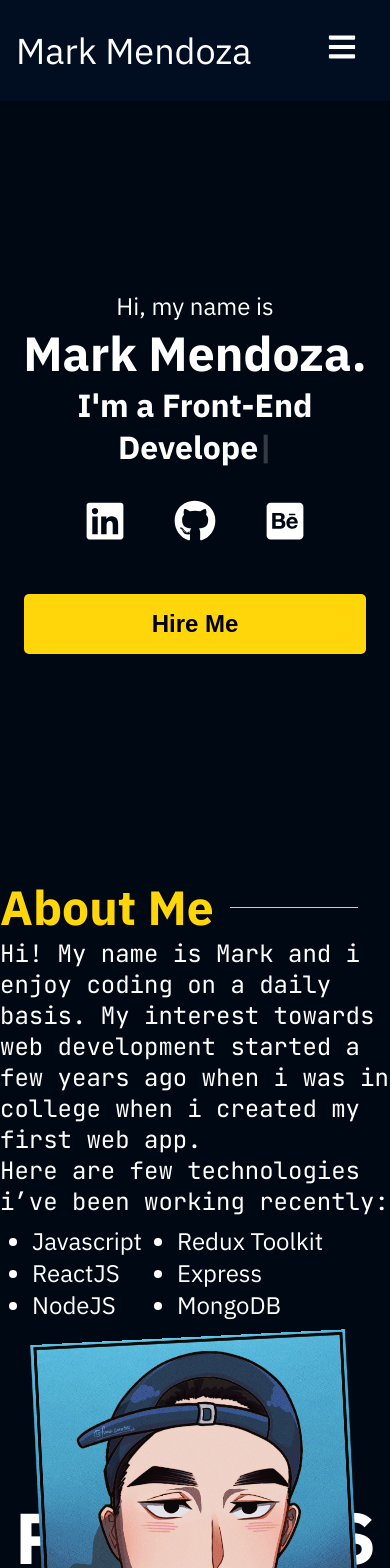
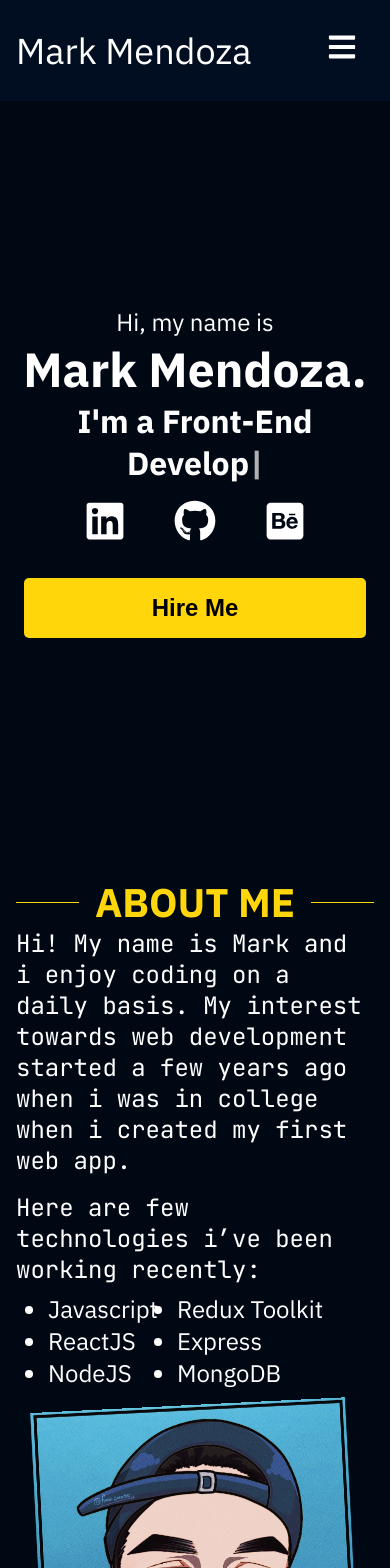
Before and after one commit to markmendozadev/personal_website, a React (Create React App) app: page / in a window 390 px wide. Shown: the top 1568 px of the page. Built offline with nearby package versions, Linux system fonts and the light colour scheme.

Commit message:
added animation

```diff
--- a/src/components/About/about.css
+++ b/src/components/About/about.css
@@ -1,21 +1,13 @@
 .about__container {
   margin-top: 2rem;
   height: calc(100vh - 230px);
+}
+.about__container .row .col-lg-8 > h2, .about__container p, .about__container ul, .about__container img {
   opacity: 0;
+  transition:  opacity 1s ease-in;
 }
 .about__container__anim {
-  animation: fadeInX 0.5s linear 0s;
   opacity: 1!important;
-}
-@keyframes fadeInX {
-  0% {
-    opacity: 0;
-    transform: translateX(-500px);
-  }
-  100% {
-    opacity: 1;
-    transform: translateY(0px);
-  }
 }
 .col-lg-8 {
   flex: 0 60%
@@ -24,7 +16,7 @@
   flex: 0 40%
 }
 
-@media only screen and (max-width: 768px) {
+@media only screen and (max-width: 48rem) {
   .col-lg-8 {
     flex: 100%
   }
@@ -34,11 +26,11 @@
 }
 
 .col-lg-8 > h2 {
-  font-size: 3rem;
+  font-size: clamp(2.5rem, 5vw,3rem);
   color: #FFD60A;
   display: flex;
   flex-direction: row;
-
+  text-transform: uppercase;
 }
 
 .col-lg-8 > h2:after{
@@ -46,9 +38,28 @@
   flex: 1 1;
   border-bottom: 1px solid #FFD60A;
   margin: auto 2rem auto 1rem;
-
 }
-
+@media only screen and (max-width: 48rem) {
+  .about__container {
+    height: 100%;
+  }
+  .col-lg-8 > h2:after, .col-lg-8 > h2:before {
+    content:''!important;
+    flex: 1 1!important;
+    border-bottom: 1px solid #FFD60A!important;
+    margin: auto 1rem!important;
+  }
+  .col-lg-8 > p {
+    text-align: left;
+    margin: auto 1rem;
+  }
+  .col-lg-8 > p:first-of-type {
+    margin-bottom: 1rem;
+  }
+  .tech-list {
+    margin: auto 1rem;
+  }
+}
 .col-lg-8 > p {
   font-size: 1.5rem;
   font-family: 'JetBrains Mono', monospace;
--- a/src/components/About/index.js
+++ b/src/components/About/index.js
@@ -6,15 +6,15 @@ const About = () => {
   const [containerRef,isVisible] = useObserver();
 
   return (
-    <div className={`about__container ${isVisible ? 'about__container__anim' : ''}`} id='about' >
+    <div className={`about__container`} id='about' ref={containerRef}>
       <div className='row'>
-        <div className='col-lg-8' ref={containerRef}>
-          <h2>About Me</h2>
-          <p>
+        <div className='col-lg-8' >
+          <h2 className={`${isVisible ? 'about__container__anim' : ''}`} style={{transitionDelay: "50ms"}}>About Me</h2>
+          <p className={`${isVisible ? 'about__container__anim' : ''}`} style={{transitionDelay: "300ms"}}>
           Hi! My name is Mark and i enjoy coding on a daily basis. My interest towards web development started a few years ago when i was in college when i created my first web app.
           </p>
-          <p>Here are few technologies i’ve been working recently:</p>
-          <ul className={`tech-list ${isVisible ? 'li_animated' : ''}`}>
+          <p className={`${isVisible ? 'about__container__anim' : ''}`} style={{transitionDelay: "600ms"}}>Here are few technologies i’ve been working recently:</p>
+          <ul className={`tech-list ${isVisible ? 'li_animated about__container__anim' : ''}`} style={{transitionDelay: "700ms"}}>
             <li>Javascript</li>
             <li>ReactJS</li>
             <li>NodeJS</li>
@@ -24,7 +24,7 @@ const About = () => {
           </ul>
         </div>
         <div className='col-lg-4'>
-          <img src={logo} alt='profile_img' width='90%' height='90%' className={`profile_img ${isVisible ? 'rotate_img' : ''}`} />
+          <img src={logo} alt='profile_img' width='90%' height='90%' className={`profile_img ${isVisible ? 'rotate_img about__container__anim' : ''}`} />
         </div>
       </div>
     </div>
--- a/src/components/Header/header.css
+++ b/src/components/Header/header.css
@@ -19,7 +19,7 @@ header>p {
   margin: 0;
 }
 
-header>.Typewriter {
+header>.typewriter__container >.Typewriter {
   font-size: clamp(2rem,5vw,3rem);
   font-weight: 600;
   margin-bottom: 1rem;
@@ -30,6 +30,14 @@ header>.Typewriter {
   padding: 1rem 8rem;
   font-size: 1.5rem;
 }
-.social_icons > svg {
+.social_icons > a {
   margin: 1rem 1.5rem;
+  color: #fff;
 }
+.header__container p, .header__container h1, .header__container .social_icons, .header__container .hire__button, .header__container .typewriter__container {
+  opacity: 0;
+  transition:  opacity 1s ease-in;
+}
+.header__container__anim {
+  opacity: 1!important;
+}
--- a/src/components/Header/index.js
+++ b/src/components/Header/index.js
@@ -2,12 +2,15 @@ import './header.css'
 import { Button } from '..';
 import Typewriter from 'typewriter-effect';
 import { FaGithub, FaLinkedin, FaBehanceSquare} from 'react-icons/fa'
+import useObserver from '../Hooks';
 const Header = () => {
+  const [containerRef,isVisible] = useObserver();
   return (
-    <div className='header__container' id='header'>
+    <div className='header__container' id='header' ref={containerRef}>
       <header>
-      <p>Hi, my name is</p>
-      <h1>Mark Mendoza.</h1>
+        <p className={`${isVisible ? 'header__container__anim' : ''}`} style={{transitionDelay: "50ms"}}>Hi, my name is</p>
+        <h1 className={`${isVisible ? 'header__container__anim' : ''}`} style={{transitionDelay: "200ms"}}>Mark Mendoza.</h1>
+        <div className={`typewriter__container ${isVisible ? 'header__container__anim' : ''}`} style={{transitionDelay: "400ms"}}>
           <Typewriter
               options={{
               autoStart: true,
@@ -27,12 +30,13 @@ const Header = () => {
               }).start();
             }}
           />
-      <div className='social_icons'>
-        <FaLinkedin size={42} />
-        <FaGithub size={42} />
-        <FaBehanceSquare size={42} />
         </div>
-      <Button className="hire__button">Hire Me</Button>
+        <div className={`social_icons ${isVisible ? 'header__container__anim' : ''}`} style={{transitionDelay: "600ms"}}>
+          <a href="https://www.linkedin.com/in/mark-mendoza-01157a219/" target="_blank" rel="noreferrer"><FaLinkedin size={42} /></a>
+          <a href="https://github.com/markmendozadev" target="_blank" rel="noreferrer"><FaGithub size={42} /></a>
+          <a href="https://www.behance.net/markmendoza-dev" target="_blank" rel="noreferrer"><FaBehanceSquare size={42} /></a>
+        </div>
+        <Button className={`hire__button ${isVisible ? 'header__container__anim' : ''}`} style={{transitionDelay: "800ms"}} >Hire Me</Button>
       </header>
     </div>
   )
--- a/src/components/Hooks/index.js
+++ b/src/components/Hooks/index.js
@@ -14,7 +14,7 @@ const useObserver = () => {
     let options = {
       root: null,
       rootMargin: '0px',
-      threshold: 1.0
+      threshold: 0.25
     }
     let observer = new IntersectionObserver(callbackFn, options);
     if(!isVisible){
--- a/src/components/NavBar/index.js
+++ b/src/components/NavBar/index.js
@@ -8,14 +8,23 @@ const NavBar = () => {
   const navRef = useRef(false)
   const toggleHandler = (e) => {
     const nav = navRef.current;
+    let button = e.currentTarget;
     const visivility = nav.getAttribute("data-visible");
     if(visivility === "false"){
       nav.setAttribute("data-visible", "true");
+      button.setAttribute("aria-expanded", "true");
       setIsOpen(() => true);
     } else {
       nav.setAttribute("data-visible", "false");
+      button.setAttribute("aria-expanded", "false");
       setIsOpen(() => false);
     }
+
+  }
+  const closeBgHandler = () => {
+    setIsOpen(() => false);
+    navRef.current.setAttribute("data-visible", "false");
+
   }
 
   return (
@@ -23,7 +32,8 @@ const NavBar = () => {
             <div>
               <h2><Link to="header" smooth={true} offset={-100} duration={50}>Mark Mendoza</Link></h2>
             </div>
-          <button className="mobile-nav-toggle" aria-controls="primary-navigation" onClick={toggleHandler}>{!isOpen ? <FaBars size={30} /> : 'X'}</button>
+            <button className='mobile-nav-toggle' onClick={toggleHandler} aria-expanded="false" aria-controls="primary-navigation" >{!isOpen ? <FaBars size={30} /> : 'X'}</button>
+            {isOpen && <div className="nav__overlay" onClick={closeBgHandler}></div> }
             <nav>
               <ul className='primary-navigation' id='primary-navigation' data-visible='false' ref={navRef}>
                 <li><Link activeClass="active" to="about" spy={true} smooth={true} offset={-200} duration={50}>ABOUT ME</Link></li>
--- a/src/components/NavBar/navbar.css
+++ b/src/components/NavBar/navbar.css
@@ -48,25 +48,32 @@
 }
 
 @media (max-width: 69rem) {
+  .nav__overlay {
+    inset: 0 0 0 0;
+    position: fixed;
+    background: #010d202d;
+    backdrop-filter: blur(1rem);
+    z-index: 3;
+  }
   .primary-navigation{
     position: fixed;
     background: #010d20;
     flex-direction: column;
-    inset: 100px 0 20% 0;
+    inset: 0 0 0 25%;
     text-align: center;
-    backdrop-filter: blur(1rem);
     padding: min(30vh, 5rem) 2rem;
+    transform: translateX(100%);
+    transition: transform 350ms ease-in;
     z-index: 1000;
-    opacity: 0;
-    transition: opacity 200ms ease-out;
   }
 
   .primary-navigation li {
     margin: 2rem;
   }
   .primary-navigation[data-visible="true"] {
-    opacity: 1;
+    transform: translateX(0%);
   }
+
   .navigation__container {
     margin: auto;
     padding: 0 1rem;
@@ -86,5 +93,10 @@
     color: #fff;
     background: none;
     font-size: 1.5rem;
+    transform: rotate(0deg);
+    transition: transform 350ms ease-in;
+  }
+  .mobile-nav-toggle[aria-expanded="true"] {
+    transform: rotate(180deg);
   }
 }
--- a/src/components/Projects/projects.css
+++ b/src/components/Projects/projects.css
@@ -9,17 +9,18 @@
 @keyframes adjustOpacity {
   0% {
     opacity: 0;
-  transform: scale(0.2);
+    transform: scale(0.2) rotate(0deg);
+
 
   }
   100% {
     opacity: 1;
-    transform: scale(1);
+    transform: scale(1) rotate(360deg);
 
   }
 }
 .projects__anim {
-  animation: adjustOpacity 1500ms linear;
+  animation: adjustOpacity 1000ms linear;
 
   opacity: 1;
 }
@@ -42,7 +43,7 @@
 
 .project__grid {
   display: grid;
-  grid-template-columns: auto auto;
+  grid-template-columns: repeat(auto-fit, minmax(350px, 1fr));
   padding: 2rem;
   grid-gap: 2rem;
 }
```
Lines whose indentation alone changed are shown as unchanged.
